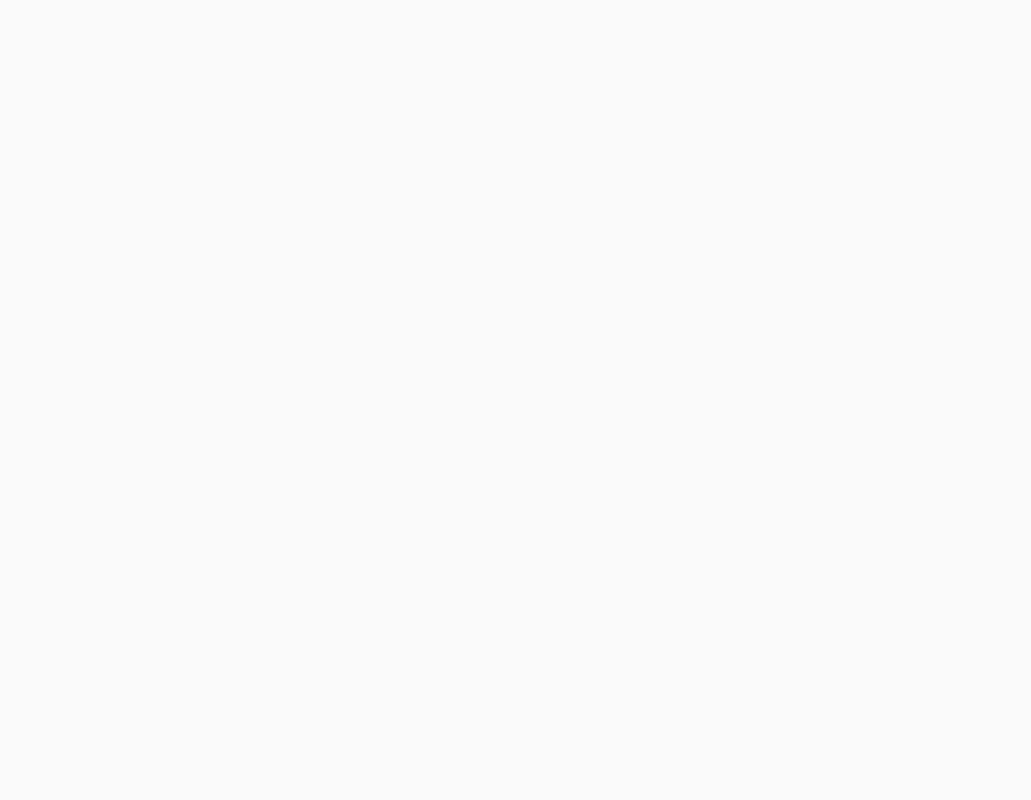
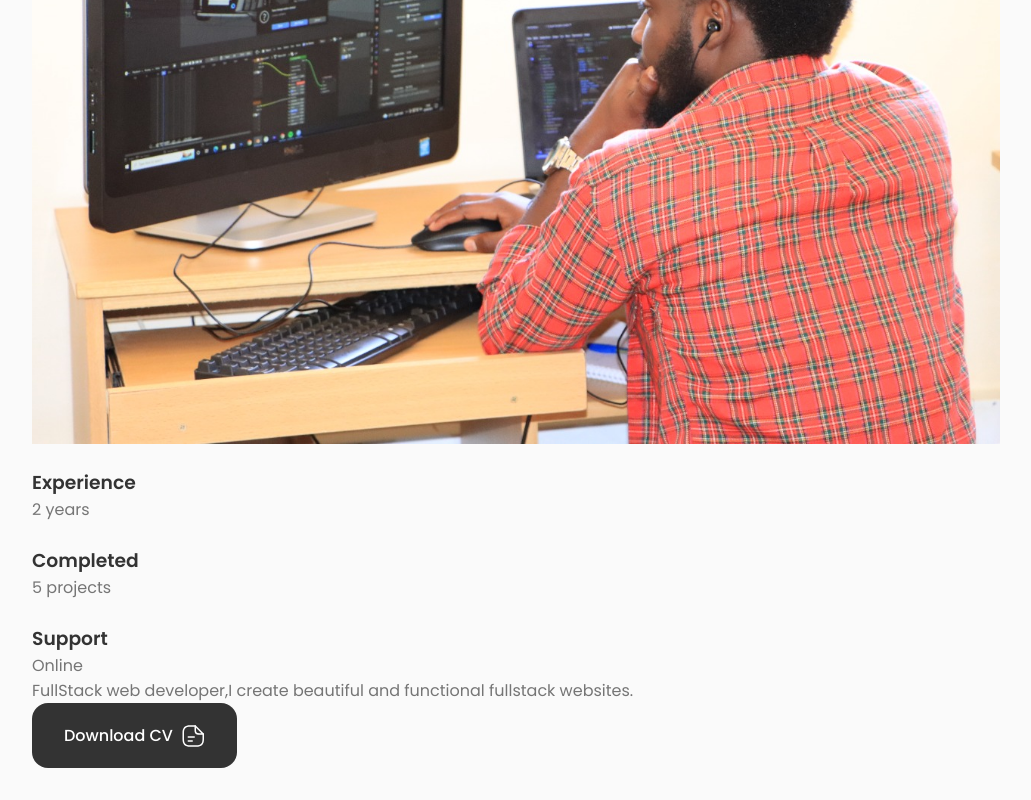
Before and after one commit to gilbert-kiana/Personal_portfolio_ik, a React (Create React App) app: page / in a window 1280 px wide. Shown: the part 1187-1987 px from the top of the page, without its empty margins (124-1155 px from the left). Before the commit the page ends 800 px from the top, so only its background shows below. Built offline with nearby package versions, Linux system fonts and the light colour scheme.

Commit message:
landing page updated

```diff
--- a/src/App.css
+++ b/src/App.css
@@ -182,11 +182,16 @@
   }
 
   .button__icon {
+    width: 22px;
+    height: 22px;
   }
 }
 
 /* medium devices */
 @media screen and (max-width: 768px) {
+  .section {
+    padding: 2rem 0 4rem;
+  }
 }
 
 @media screen and (max-width: 576px) {
@@ -194,6 +199,9 @@
 
 /* For small devices */
 @media screen and (max-width: 350px) {
+  :root {
+    --big-font-size: 2.25rem;
+  }
   .container {
     margin-left: var(--mb-1);
     margin-right: var(--mb-1);
--- a/src/App.js
+++ b/src/App.js
@@ -1,5 +1,6 @@
 import React from "react";
 import "./App.css";
+import About from "./components/about/About";
 import Header from "./components/header/Header";
 import Home from "./components/header/home/Home";
 
@@ -9,6 +10,7 @@
       <Header />
       <main className="main">
         <Home />
+        <About />
       </main>
     </>
   );
--- /dev/null
+++ b/src/components/about/About.jsx
@@ -0,0 +1,56 @@
+import React from "react";
+import "./about.css";
+import AboutImg from "../../assets/kaiser2.jpeg";
+import CV from "../../assets/John-Cv.pdf";
+import Info from "./Info";
+
+//1:01:46
+
+const About = () => {
+  return (
+    <section className="about section" id="about">
+      <h2 className="section__title">About Me</h2>
+      <span className="section__subtitle">My introduction</span>
+      <div className="about__container container grid">
+        <img src={AboutImg} alt="" className="about__img" />
+        <div className="about__data">
+          <Info />
+          <p className="about__description">
+            FullStack web developer,I create beautiful and functional fullstack
+            websites.
+          </p>
+          <a download="" href={CV} className="button button--flex">
+            Download CV
+            <svg
+              class="button__icon"
+              xmlns="http://www.w3.org/2000/svg"
+              width="24"
+              height="24"
+              viewBox="0 0 24 24"
+              fill="none"
+            >
+              <path
+                d="M15.25 22.7502H9.25C3.82 22.7502 1.5 20.4302 1.5 15.0002V9.00024C1.5 3.57024 3.82 1.25024 9.25 1.25024H14.25C14.66 1.25024 15 1.59024 15 2.00024C15 2.41024 14.66 2.75024 14.25 2.75024H9.25C4.64 2.75024 3 4.39024 3 9.00024V15.0002C3 19.6102 4.64 21.2502 9.25 21.2502H15.25C19.86 21.2502 21.5 19.6102 21.5 15.0002V10.0002C21.5 9.59024 21.84 9.25024 22.25 9.25024C22.66 9.25024 23 9.59024 23 10.0002V15.0002C23 20.4302 20.68 22.7502 15.25 22.7502Z"
+                fill="var(--container-color)"
+              ></path>
+              <path
+                d="M22.25 10.7502H18.25C14.83 10.7502 13.5 9.42023 13.5 6.00023V2.00023C13.5 1.70023 13.68 1.42023 13.96 1.31023C14.24 1.19023 14.56 1.26023 14.78 1.47023L22.78 9.47023C22.99 9.68023 23.06 10.0102 22.94 10.2902C22.82 10.5702 22.55 10.7502 22.25 10.7502ZM15 3.81023V6.00023C15 8.58023 15.67 9.25023 18.25 9.25023H20.44L15 3.81023Z"
+                fill="var(--container-color)"
+              ></path>
+              <path
+                d="M13.25 13.7502H7.25C6.84 13.7502 6.5 13.4102 6.5 13.0002C6.5 12.5902 6.84 12.2502 7.25 12.2502H13.25C13.66 12.2502 14 12.5902 14 13.0002C14 13.4102 13.66 13.7502 13.25 13.7502Z"
+                fill="var(--container-color"
+              ></path>
+              <path
+                d="M11.25 17.7502H7.25C6.84 17.7502 6.5 17.4102 6.5 17.0002C6.5 16.5902 6.84 16.2502 7.25 16.2502H11.25C11.66 16.2502 12 16.5902 12 17.0002C12 17.4102 11.66 17.7502 11.25 17.7502Z"
+                fill="var(--container-color)"
+              ></path>
+            </svg>
+          </a>
+        </div>
+      </div>
+    </section>
+  );
+};
+
+export default About;
--- /dev/null
+++ b/src/components/about/Info.jsx
@@ -0,0 +1,26 @@
+import React from "react";
+
+//1:05
+
+const Info = () => {
+  return (
+    <div className="about__info grid">
+      <div className="about__box">
+        <h3 className="about__title">Experience</h3>
+        <span className="about__subtitle">2 years</span>
+      </div>
+
+      <div className="about__box">
+        <h3 className="about__title">Completed</h3>
+        <span className="about__subtitle">5 projects</span>
+      </div>
+
+      <div className="about__box">
+        <h3 className="about__title">Support</h3>
+        <span className="about__subtitle">Online</span>
+      </div>
+    </div>
+  );
+};
+
+export default Info;
```
Also changed, not shown: src/assets/kaiser2.jpeg (added), src/components/about/about.css (added).
